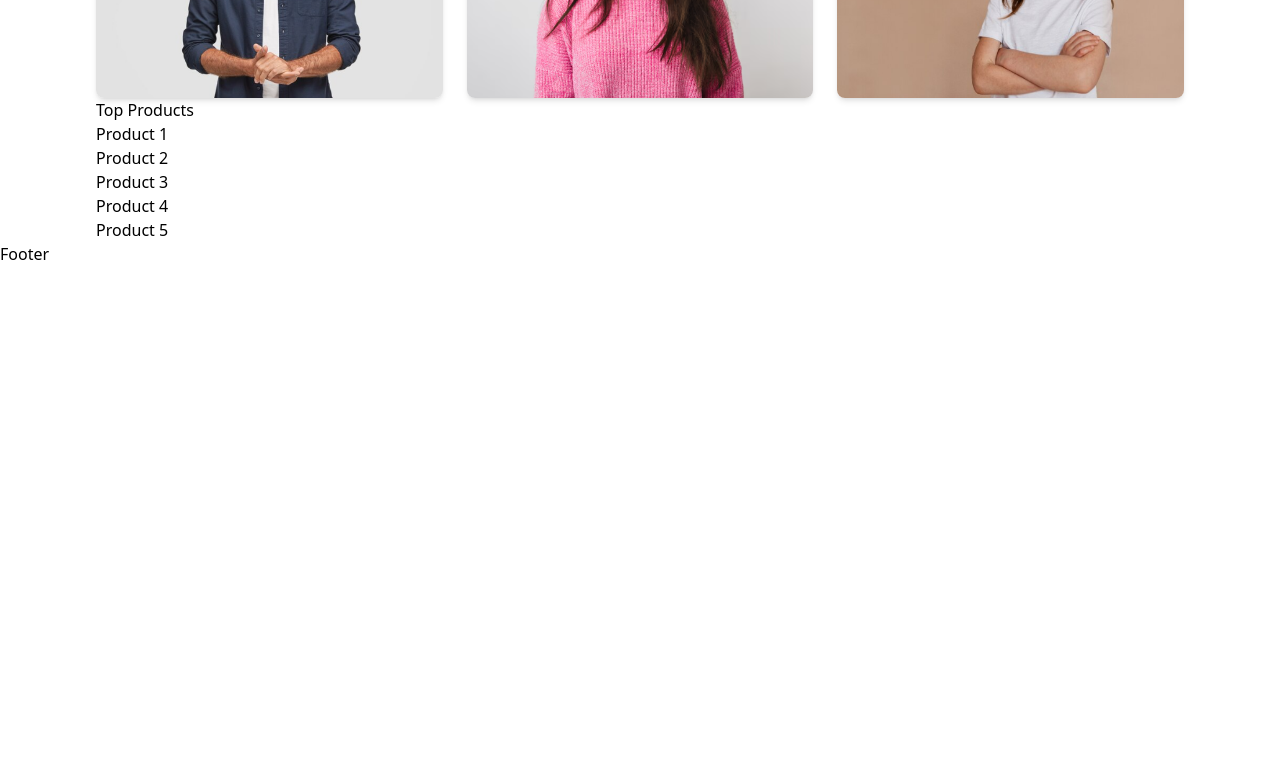
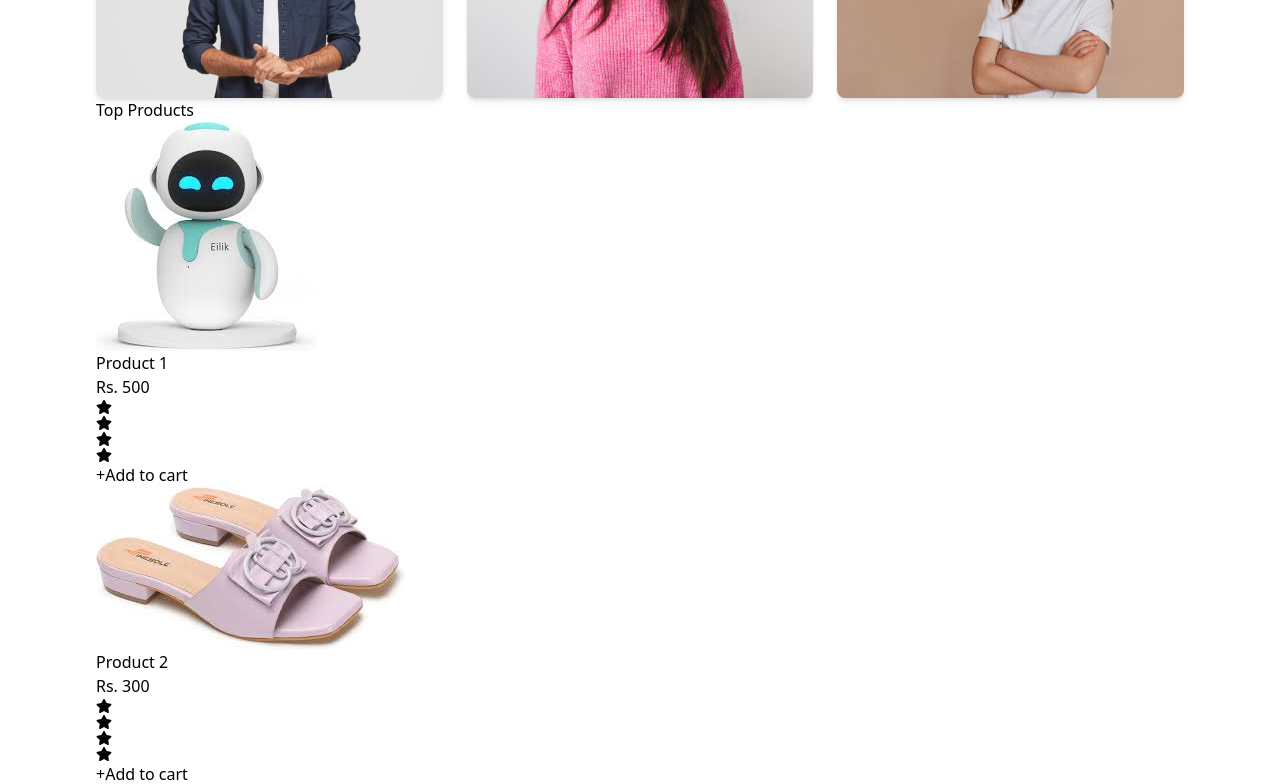
Before and after one commit to singhvijay031/e-commerce-frontend, a React (Vite) app: page / in a window 1280 px wide. Shown: the part 980-1764 px from the top of the page. Before the commit the page ends 1246 px from the top, so only its background shows below. Built offline with nearby package versions, Linux system fonts and the light colour scheme.

Commit message:
added productCard

```diff
--- /dev/null
+++ b/src/components/ProductCard.jsx
@@ -0,0 +1,24 @@
+/* eslint-disable react/prop-types */
+import { FaStar } from "react-icons/fa";
+
+const ProductCard = ({ product }) => {
+  return (
+    <div>
+      <img src={product.image} alt={product.title} />
+      <h3>{product.name}</h3>
+      <p>Rs. {product.price}</p>
+      <div>
+        <FaStar />
+        <FaStar />
+        <FaStar />
+        <FaStar />
+      </div>
+      <div>
+        <span>+</span>
+        <span>Add to cart</span>
+      </div>
+    </div>
+  );
+};
+
+export default ProductCard;
--- a/src/pages/Home.jsx
+++ b/src/pages/Home.jsx
@@ -5,10 +5,11 @@ import CategorySection from "../components/CategorySection";
 import { setProducts } from "../redux/ProductSlice";
 import { useDispatch, useSelector } from "react-redux";
 import { useEffect } from "react";
+import ProductCard from "../components/ProductCard";
 
 const Home = () => {
   const dispatch = useDispatch();
-  const products = useSelector((state) => state.product);
+  const products = useSelector((state) => state.product.products);
 
   useEffect(() => {
     dispatch(setProducts(mockData));
@@ -55,8 +56,8 @@ const Home = () => {
       <div>
         <h2>Top Products</h2>
         <div>
-          {products.products.slice(0, 5).map((product, index) => (
-            <div key={index}>{product.name}</div>
+          {products.slice(0, 5).map((product, index) => (
+            <ProductCard key={index} product={product} />
           ))}
         </div>
       </div>
```
